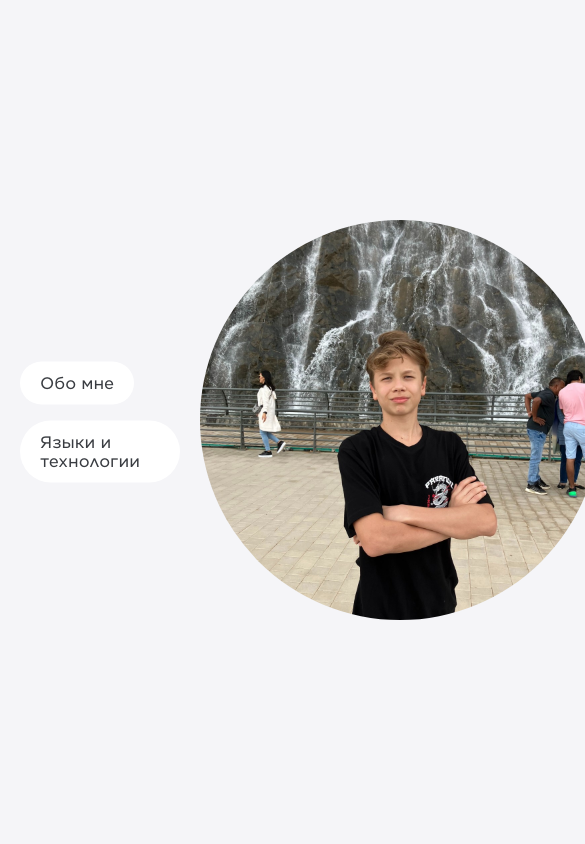
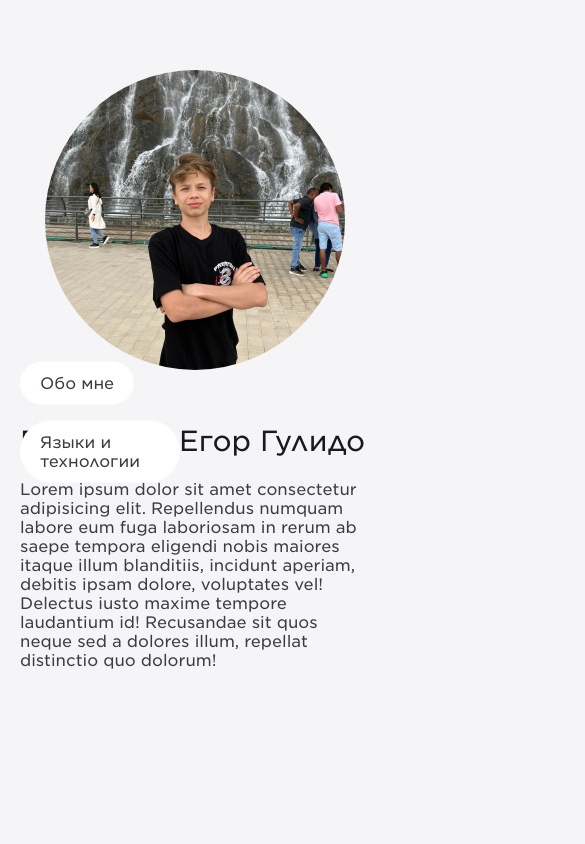
Before and after one commit to Egor-oop/personal_website, a React (Create React App) app in the folder personal/: page / in a window 390 px wide. Shown: the top 844 px of the page, 585 px wide, since content can reach past the window. Built offline with nearby package versions, Linux system fonts and the light colour scheme.

Commit message:
feature: responsive main section

```diff
--- a/personal/src/components/main/Main.module.scss
+++ b/personal/src/components/main/Main.module.scss
@@ -2,7 +2,7 @@
     display: flex;
     gap: 40px;
     align-items: center;
-    height: 100vh;
+    // height: 100vh;
 
     &__text {
         display: flex;
@@ -17,3 +17,20 @@
     object-fit: cover;
     border-radius: 50%;
 }
+
+@media (max-width: 1224px) {
+    .avatar {
+        width: 300px;
+        height: 300px;
+    }
+}
+
+@media (max-width: 1024px) {
+    // .avatar {
+    //     width: 400px;
+    //     height: 400px;
+    // }
+    .main-section {
+        flex-direction: column;
+    }
+}
--- a/personal/src/index.scss
+++ b/personal/src/index.scss
@@ -60,3 +60,15 @@ section {
     font-size: 20px;
     margin: 16px 0;
 }
+
+@media (max-width: 768px) {
+    .container {
+        padding: 70px;
+    }
+}
+
+@media (max-width: 560px) {
+    .container {
+        padding: 70px 20px;
+    }
+}
```
